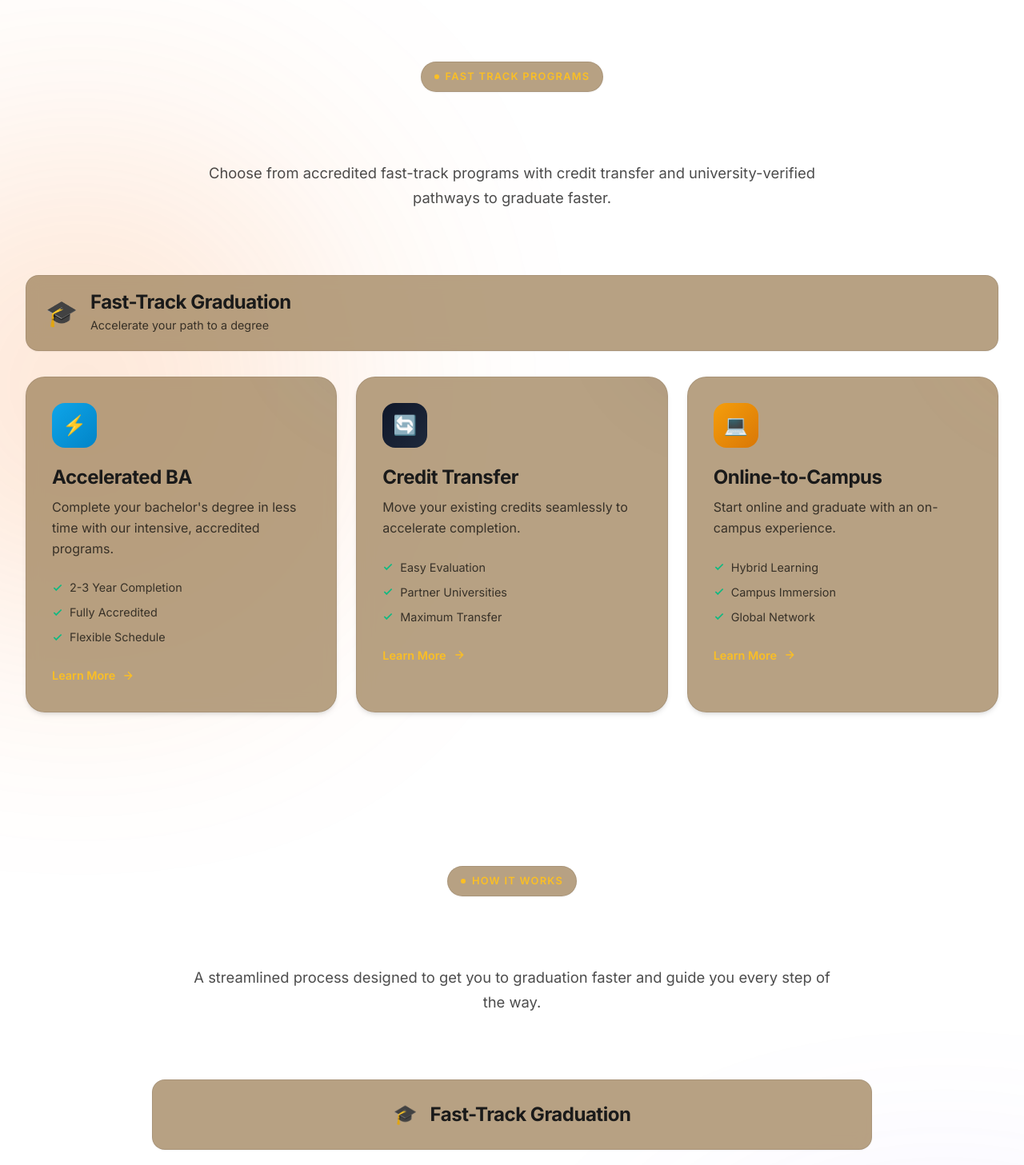
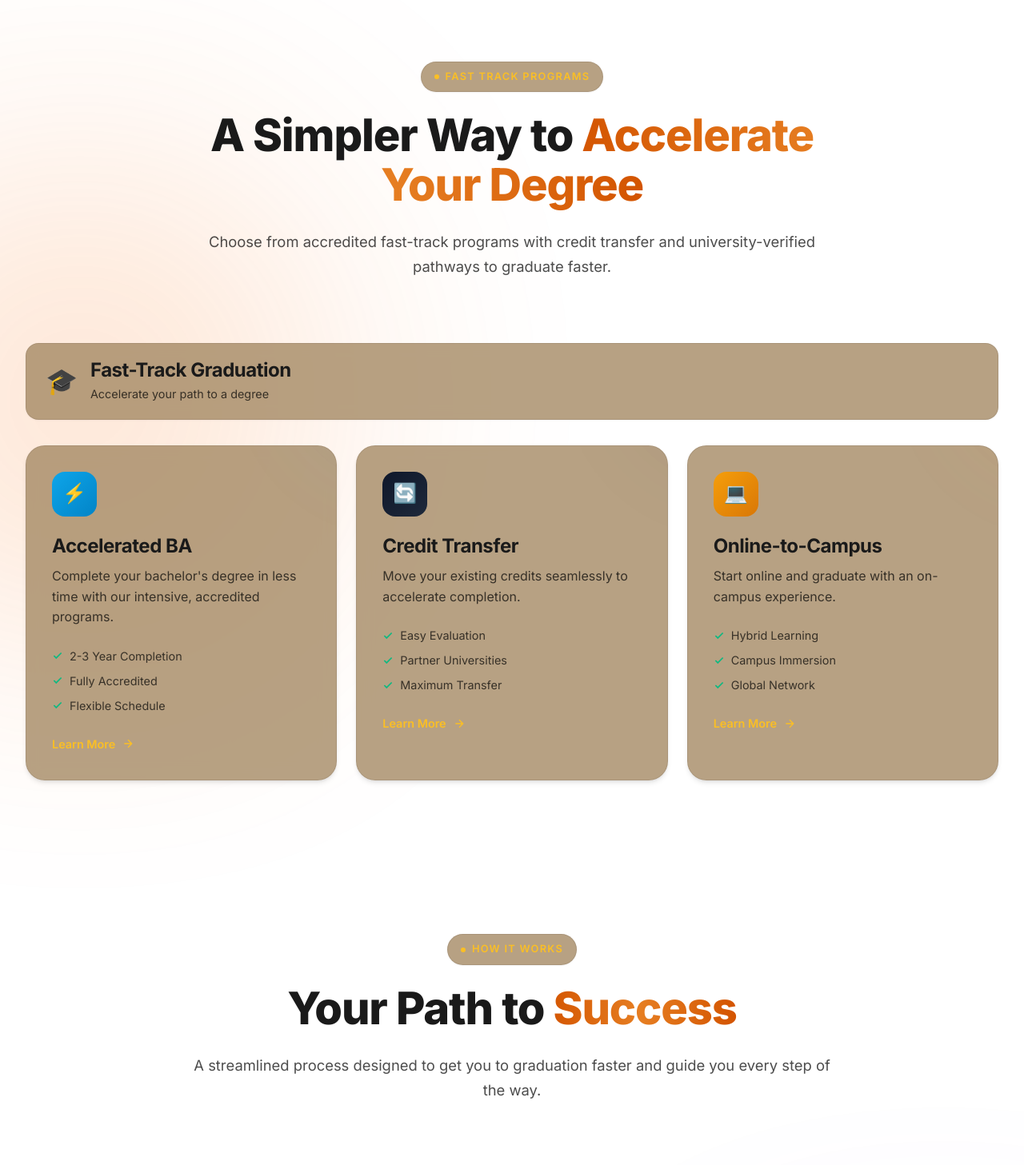
Before and after one commit to punithrajhs8-png/podimass, a React (Vite) app: page / in a window 1280 px wide. Shown: the part 900-2357 px from the top of the page at 80% size. Built offline with nearby package versions, Linux system fonts and the light colour scheme.

Commit message:
Remove ScrollFloat text animation from section titles

```diff
--- a/src/components/GradfastLanding.tsx
+++ b/src/components/GradfastLanding.tsx
@@ -244,16 +244,10 @@ const Programs: React.FC = () => {
                         <span className="tag-dot" />
                         Fast Track Programs
                     </span>
-                    <ScrollFloat
-                        animationDuration={1}
-                        ease="back.inOut(2)"
-                        scrollStart="center bottom+=50%"
-                        scrollEnd="bottom bottom-=40%"
-                        stagger={0.03}
-                        textClassName="section-title"
-                    >
-                        A Simpler Way to Accelerate Your Degree
-                    </ScrollFloat>
+                    <h2 className="section-title">
+                        A Simpler Way to
+                        <span className="gradient-text"> Accelerate Your Degree</span>
+                    </h2>
                     <p className="section-subtitle">
                         Choose from accredited fast-track programs with credit transfer
                         and university-verified pathways to graduate faster.
@@ -351,16 +345,10 @@ const Process: React.FC = () => {
                         <span className="tag-dot" />
                         How It Works
                     </span>
-                    <ScrollFloat
-                        animationDuration={1}
-                        ease="back.inOut(2)"
-                        scrollStart="center bottom+=50%"
-                        scrollEnd="bottom bottom-=40%"
-                        stagger={0.03}
-                        textClassName="section-title"
-                    >
-                        Your Path to Success
-                    </ScrollFloat>
+                    <h2 className="section-title">
+                        Your Path to
+                        <span className="gradient-text"> Success</span>
+                    </h2>
                     <p className="section-subtitle">
                         A streamlined process designed to get you to graduation faster
                         and guide you every step of the way.
@@ -401,16 +389,10 @@ const Testimonials: React.FC = () => {
                         <span className="tag-dot" />
                         Success Stories
                     </span>
-                    <ScrollFloat
-                        animationDuration={1}
-                        ease="back.inOut(2)"
-                        scrollStart="center bottom+=50%"
-                        scrollEnd="bottom bottom-=40%"
-                        stagger={0.03}
-                        textClassName="section-title"
-                    >
-                        What Our Students Say
-                    </ScrollFloat>
+                    <h2 className="section-title">
+                        What Our Students
+                        <span className="gradient-text"> Say</span>
+                    </h2>
                     <p className="section-subtitle">
                         Real stories from students who accelerated their academic dreams
                         and achieved their global education goals.
```
